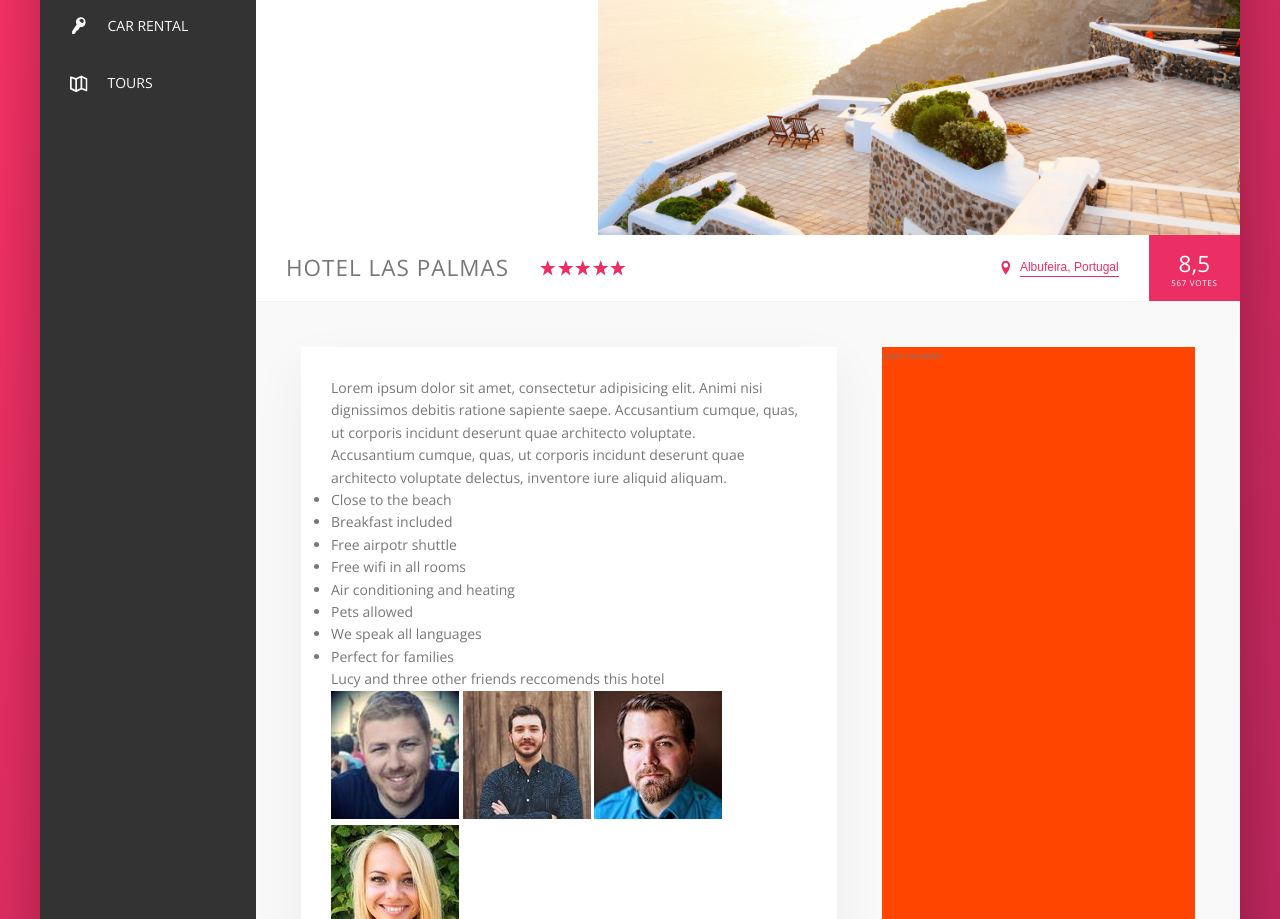
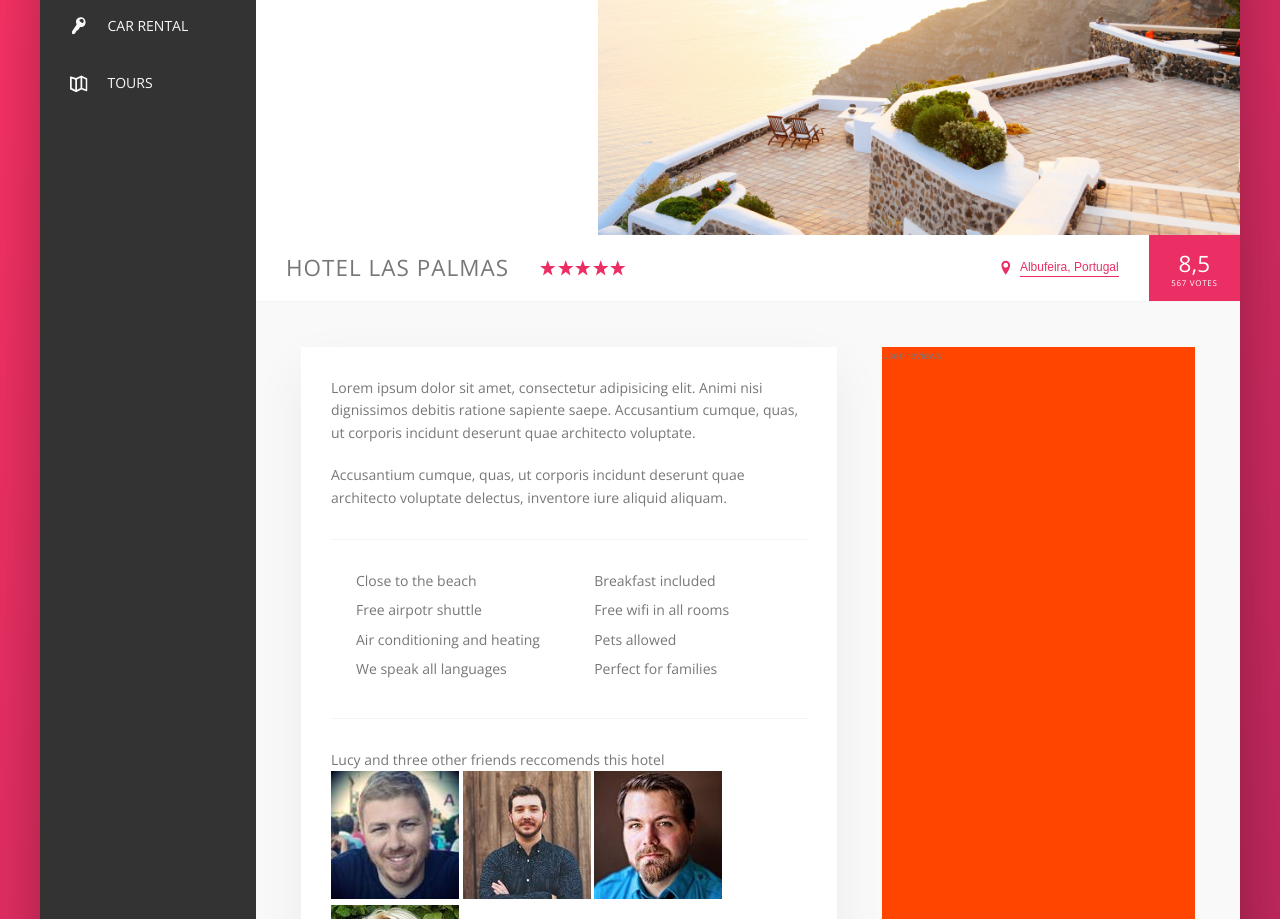
Before and after one commit to front-end-code/trillo, a website: page index.html in a window 1280 px wide. Shown: the part 300-1219 px from the top of the page. Drawn offline with nearby package versions, Linux system fonts and the light colour scheme.

Commit message:
Start styling details section - part 2: list

```diff
--- a/sass/_base.scss
+++ b/sass/_base.scss
@@ -33,7 +33,7 @@
     --shadow-dark: 0 2rem 6rem rgba(0,0,0, .3);
     --shadow-light: 0 2rem 5rem rgba(0,0,0, .06);
 
-    --border-bottom: 1px solid var(--color-grey-light-2);
+    --line: 1px solid var(--color-grey-light-2);
 }
 
 *,
--- a/sass/_components.scss
+++ b/sass/_components.scss
@@ -176,7 +176,7 @@
 .overview {
     display: flex;
     align-items: center;
-    border-bottom: var(--border-bottom);
+    border-bottom: var(--line);
 
     // HEADING
     &__heading {
@@ -267,3 +267,33 @@
         box-shadow: none;
     }
 }
+.paragraph {
+
+    &:not(:last-of-type) {
+        margin-bottom: 2rem;
+    }
+}
+.list {
+    list-style: none;
+    margin: 3rem 0;
+    padding: 3rem 0;
+    border-top: var(--line);
+    border-bottom: var(--line);
+    display: flex;
+    flex-wrap: wrap;
+
+    &__item {
+        flex: 0 0 50%;
+        margin-bottom: .7rem;
+    }
+    &__item::before {
+        content: '';
+        background-image: url(../img/chevron-thin-right.svg);
+        width: 2rem;
+        height: 2rem;
+        margin-right: 2.5rem;
+    }
+}
+.recommend {
+
+}
--- a/sass/_layout.scss
+++ b/sass/_layout.scss
@@ -8,7 +8,7 @@
     font-size: 1.4rem;
     height: 7rem;
     background-color: var(--color-white);
-    border-bottom: var(--border-bottom);
+    border-bottom: var(--line);
     display: flex;
     justify-content: space-between;
     align-items: center;
@@ -31,7 +31,7 @@
     display: flex;
     padding: 4.5rem;
     background-color: var(--color-grey-light-1);
-    border-bottom: var(--border-bottom);
+    border-bottom: var(--line);
 
     .description {
         font-size: 1.4rem;
@@ -42,10 +42,6 @@
         flex-shrink: 0;
         flex-basis: 60%;
         margin-right: 4.5rem;
-
-        .paragraph {
-
-        }
     }
     .user-reviews {
         background-color: orangered;
```
Also changed, not shown: css/style.css.
